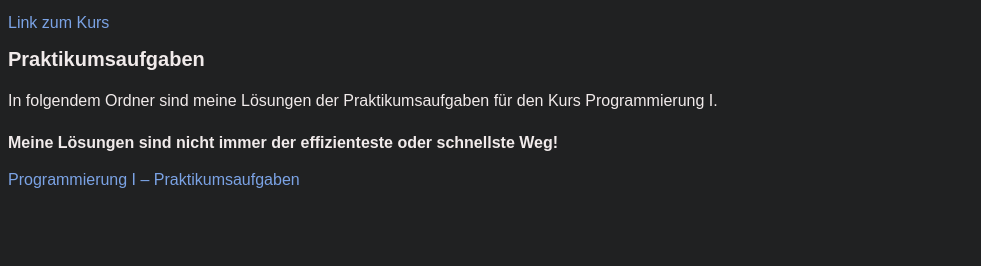
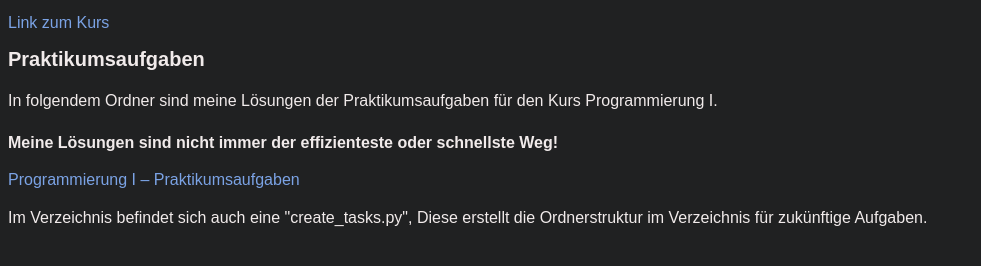
Before and after one commit to Lmntrixpy/Uni-Website, a plain HTML site: page index.html in a window 1280 px wide. Shown: the part 100-366 px from the top of the page, without its empty margins (0-981 px from the left). Drawn offline with Linux system fonts and the light colour scheme.

Commit message:
add Note about python file.

```diff
--- a/index.html
+++ b/index.html
@@ -17,5 +17,6 @@
     <p><strong>Meine Lösungen sind nicht immer der effizienteste oder schnellste Weg!</strong></p>
 
     <a href="files/Programmierung_1/Praktikumsaufgaben/">Programmierung I – Praktikumsaufgaben</a>
+    <p>Im Verzeichnis befindet sich auch eine "create_tasks.py", Diese erstellt die Ordnerstruktur im Verzeichnis für zukünftige Aufgaben.</p>
 </body>
 </html>
```
